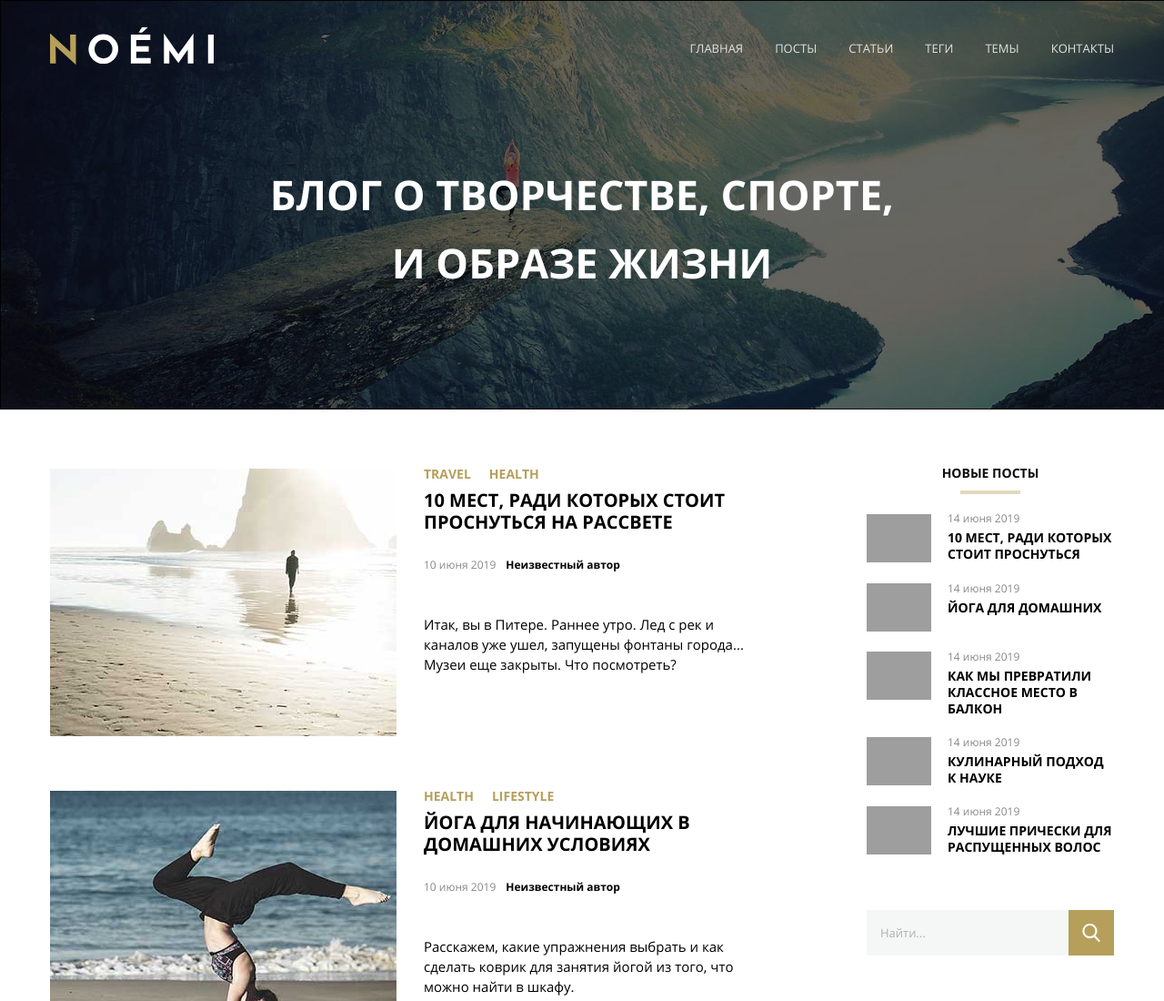
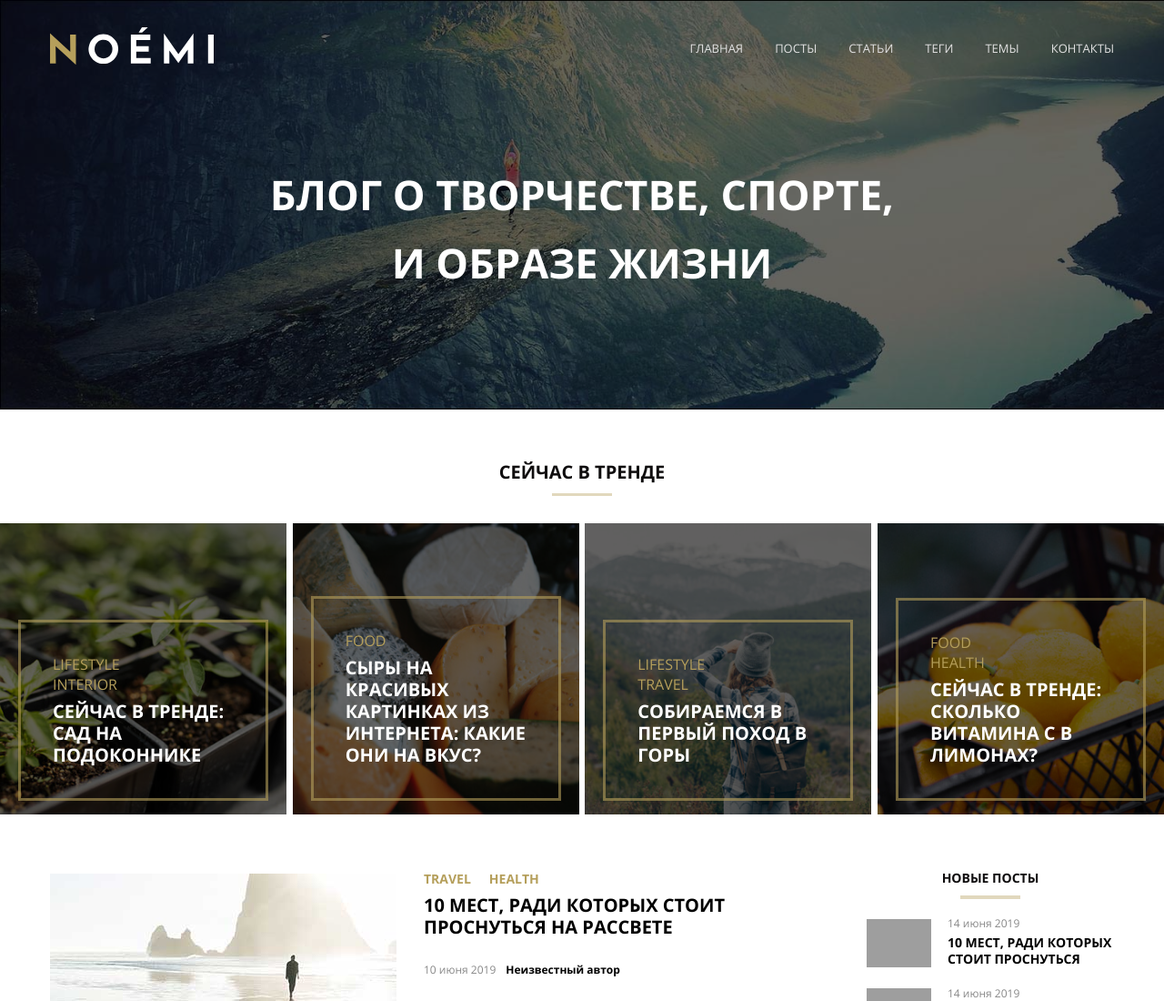
Before and after one commit to shutnikmiit/MQ_diplom1, a plain HTML site: page index.html in a window 1280 px wide. Shown: the top 1100 px of the page at 91% size. Drawn offline with Linux system fonts and the light colour scheme; grey boxes are pictures that could not be loaded; files whose address does not match are found by name.

Commit message:
тренды

```diff
--- a/css/style.css
+++ b/css/style.css
@@ -297,6 +297,117 @@ body {
   margin: auto;
   padding: 65px 15px;
 }
+
+/* __________ TRENDS SECTION _______________ */
+
+.trends {
+  width: 100%;
+}
+
+.trends-title {
+  margin: 55px 0 30px;
+
+  color: #0f0d0e;
+  font-size: 20px;
+  font-weight: 700;
+  text-align: center;
+  text-transform: uppercase;
+}
+
+.trends-title::after {
+  content: "";
+  display: block;
+  width: 66px;
+  height: 3px;
+  margin: 10px auto 0;
+
+  background-color: #b59f5b;
+  opacity: 0.4;
+}
+
+.trends-posts {
+  display: flex;
+  flex-wrap: wrap;
+  justify-content: space-between;
+}
+
+.trend-post-a {
+  background-image: url("../images/trend1.jpg");
+}
+
+.trend-post-b {
+  background-image: url("../images/trend2.jpg")
+}
+
+.trend-post-c {
+  background-image: url("../images/trend3.jpg")
+}
+
+.trend-post-d {
+  background-image: url("../images/trend4.jpg")
+}
+
+.trend-post {
+  min-height: 320px;
+  width: calc(25% - 5px);
+  padding: 15px 20px;
+  display: flex;
+  align-items: flex-end;
+
+  background-repeat: no-repeat;
+  background-position: center;
+  background-size: cover;
+  background-color: #000000;
+
+  position: relative;
+}
+
+.trend-post:nth-child(n + 5) {
+  margin-top: 5px;
+}
+
+.trend-post::before {
+  content: "";
+  background-color: #000000;
+
+  position: absolute;
+  top: 0;
+  left: 0;
+  right: 0;
+  bottom: 0;
+
+  z-index: 5;
+  opacity: 0.6;
+}
+
+.trend-post-content {
+  width: 100%;
+  border: 3px solid rgba(181, 159, 91, .6);
+  padding: 35px;
+
+  position: relative;
+  z-index: 10;
+}
+
+.trend-post-title {
+  margin-top: 7px;
+
+  font-size: 20px;
+  font-weight: 700;
+  line-height: 1.2;
+
+  text-transform: uppercase;
+}
+
+.trend-post-link {
+  color: #ffffff;
+  text-decoration: none;
+}
+
+
+
+
+
 
 /* __________ POST LIST _______________*/
 
--- a/index.html
+++ b/index.html
@@ -86,6 +86,59 @@
       </div>
     </div>
   </header>
+
+
+  <section class="trends">
+    <h2 class="trends-title">cейчас в тренде</h2>
+    <div class="trends-posts">
+      <article class="trend-post trend-post-a">
+        <div class="trend-post-content">
+          <ul class="content-tags">
+            <li class="content-tag-item"><a href="#0" class="tag-link">lifestyle</a></li>
+            <li class="content-tag-item"><a href="#0" class="tag-link">interior</a></li>
+          </ul>
+          <h2 class="trend-post-title">
+            <a href="#0" class="trend-post-link">cейчас в тренде: сад на подоконнике</a>
+          </h2>
+        </div>
+      </article>
+      <article class="trend-post trend-post-b">
+        <div class="trend-post-content">
+          <ul class="content-tags">
+            <li class=" content-tag-item "><a href="#0" class="tag-link">food</a></li>
+          </ul>
+          <h2 class="trend-post-title">
+            <a href="#0" class="trend-post-link">сыры на красивых картинках из интернета: какие они на вкус?</a>
+          </h2>
+        </div>
+      </article>
+      <article class="trend-post trend-post-c">
+        <div class="trend-post-content">
+          <ul class="content-tags">
+            <li class="content-tag-item"><a href="#0" class="tag-link">lifestyle</a></li>
+            <li class="content-tag-item"><a href="#0" class="tag-link">travel</a></li>
+          </ul>
+          <h2 class="trend-post-title">
+            <a href="#0" class="trend-post-link">собираемся в первый поход в горы</a>
+          </h2>
+        </div>
+      </article>
+      <article class="trend-post trend-post-d">
+        <div class="trend-post-content">
+          <ul class="content-tags">
+            <li class="content-tag-item"><a href="#0" class="tag-link">food</a></li>
+            <li class="content-tag-item"><a href="#0" class="tag-link">health</a></li>
+          </ul>
+          <h2 class="trend-post-title">
+            <a href="#0" class="trend-post-link">cейчас в тренде: сколько витамина c в лимонах?</a>
+          </h2>
+        </div>
+      </article>
+    </div>
+  </section>
+
+
+
 
   <div class="container-page">
     <main class="post-list">
```
